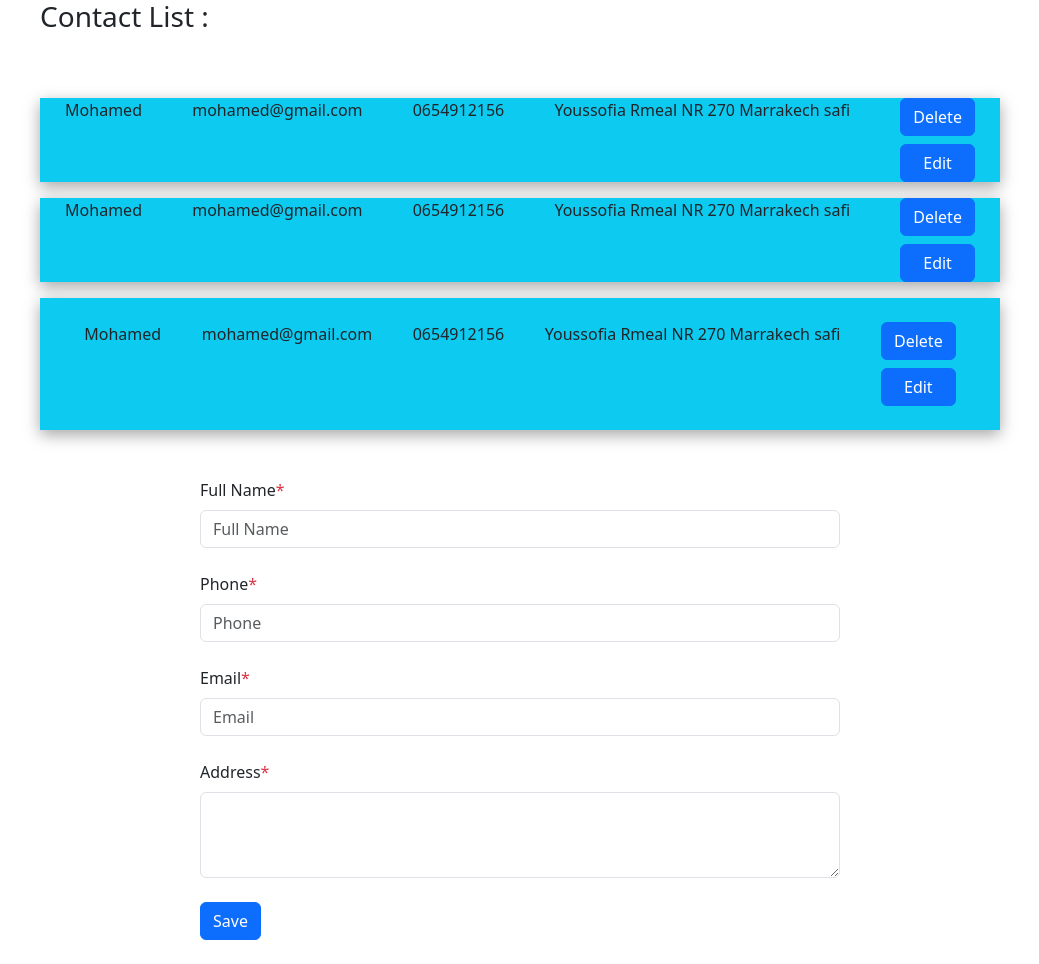
After one commit to mohamed-laghbar/OOP_CONTACT, a PHP site: page /contact.php in a window 1280 px wide. The commit adds this page. Shown: the whole page, without its empty margins (120-1159 px from the left). Run offline with PHP 8.4, Linux system fonts and the light colour scheme; some libraries are stand-ins or nearby versions.

```diff
--- /dev/null
+++ b/contact.php
@@ -0,0 +1,77 @@
+<!DOCTYPE html>
+<html lang="en">
+<head>
+    <title>Contacts List</title>
+    <meta charset="utf-8">
+    <meta name="viewport" content="width=device-width, initial-scale=1">
+<link rel="stylesheet" href="style.css">    <link rel="stylesheet" href="https://www.markuptag.com/bootstrap/5/css/bootstrap.min.css">
+</head>
+<body>
+<main class="d-flex gap-3 flex-column w-75 mx-auto" >
+<h3 class="mb-5">Contact List :</h3>
+
+<div class="d-flex card-style justify-content-around  bg-info ">
+
+    <p>Mohamed</p>
+    <p>mohamed@gmail.com</p>
+    <p>0654912156</p>
+    <P>Youssofia Rmeal NR 270 Marrakech safi</P>
+    <div class="d-flex flex-column gap-2">
+        <button class="btn btn-primary">Delete</button>
+        <button class="btn btn-primary">Edit</button>
+    </div>
+</div>
+<div class="d-flex card-style justify-content-around  bg-info ">
+    <p>Mohamed</p>
+    <p>mohamed@gmail.com</p>
+    <p>0654912156</p>
+    <P>Youssofia Rmeal NR 270 Marrakech safi</P>
+    <div class="d-flex flex-column gap-2">
+        <button class="btn btn-primary">Delete</button>
+        <button class="btn btn-primary">Edit</button>
+    </div>
+</div>
+<div class="d-flex card-style justify-content-around p-4 bg-info ">
+    <p>Mohamed</p>
+    <p>mohamed@gmail.com</p>
+    <p>0654912156</p>
+    <P>Youssofia Rmeal NR 270 Marrakech safi</P>
+    <div class="d-flex flex-column gap-2">
+        <button class="btn btn-primary">Delete</button>
+        <button class="btn btn-primary">Edit</button>
+    </div>
+</div>
+
+</main>
+<section class="mt-5">
+<form class="w-50 mx-auto">
+  <div class="row mb-4">
+    <div class="col">
+      <div class="form-outline">
+        <label class="form-label" for="form6Example1">Full Name<span class="text-danger">*</span></label>
+        <input type="text" placeholder="Full Name" id="form6Example1" class="form-control" />
+      </div>
+    </div>
+  </div>
+
+  <div class="form-outline mb-4">
+    <label class="form-label"  for="form6Example6">Phone<span class="text-danger">*</span></label>
+    <input type="number" placeholder="Phone" id="form6Example6" class="form-control" />
+  </div>
+
+  <div class="form-outline mb-4">
+    <label class="form-label" for="form6Example4">Email<span class="text-danger">*</span></label>
+    <input type="text" placeholder="Email" id="form6Example4" class="form-control" />
+  </div>
+
+
+  <div class="form-outline mb-4">
+  <label class="form-label" for="form6Example7">Address<span class="text-danger">*</span></label>
+    <textarea class="form-control" id="form6Example7" rows="3"></textarea>
+  </div>
+
+  <button type="submit" class="btn btn-primary btn-block mb-4"> Save</button>
+</form>
+</section>
+</body>
+</html>
--- a/style.css
+++ b/style.css
@@ -0,0 +1,3 @@
+.card-style{
+    box-shadow: rgba(0, 0, 0, 0.35) 0px 5px 15px !important;
+}
```
Also changed, not shown: USER.php (+18 -15 lines), index.php (+35 -5 lines), main.js (+14 -4 lines), signin.php (+7 -3 lines).
